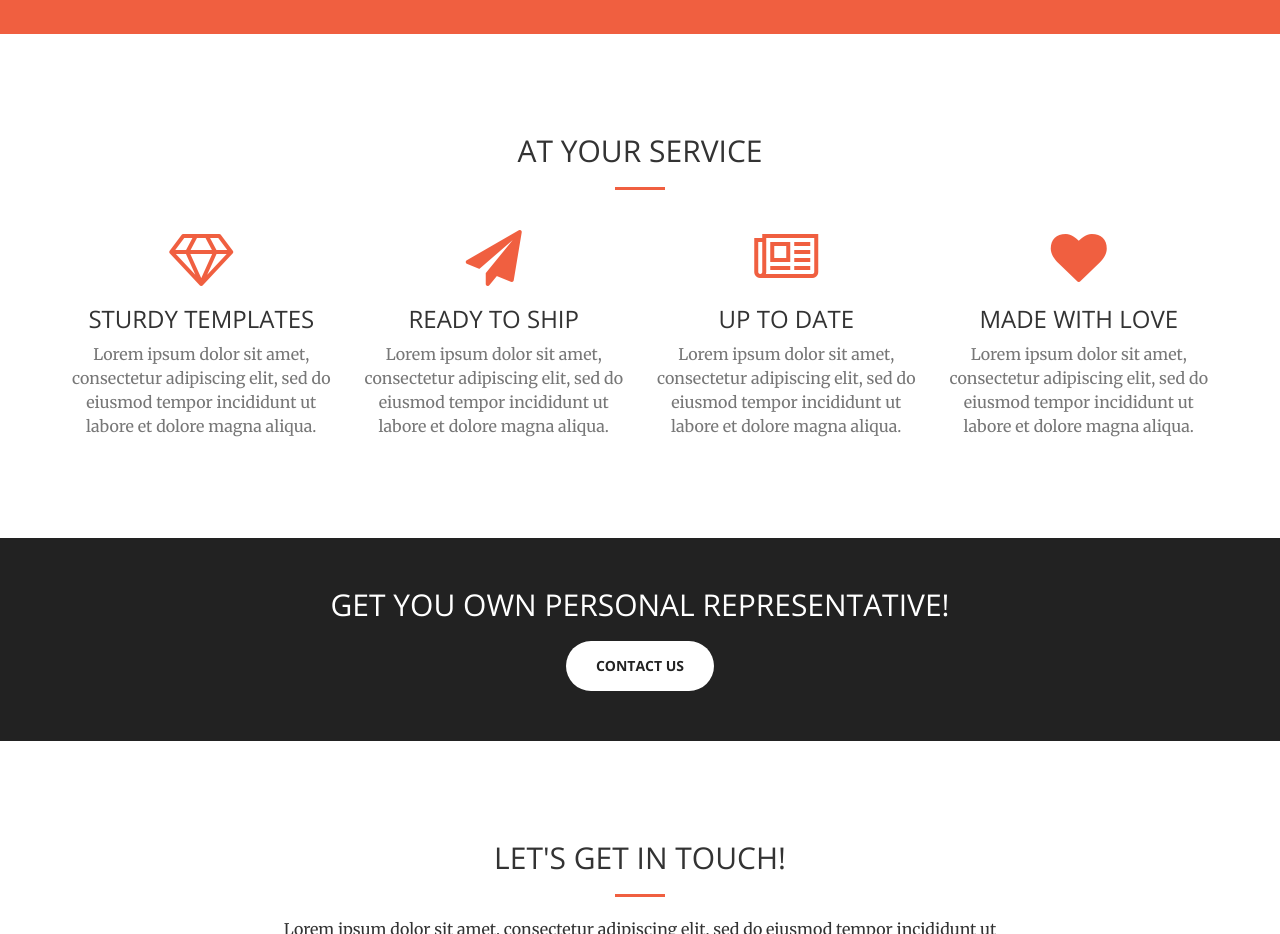
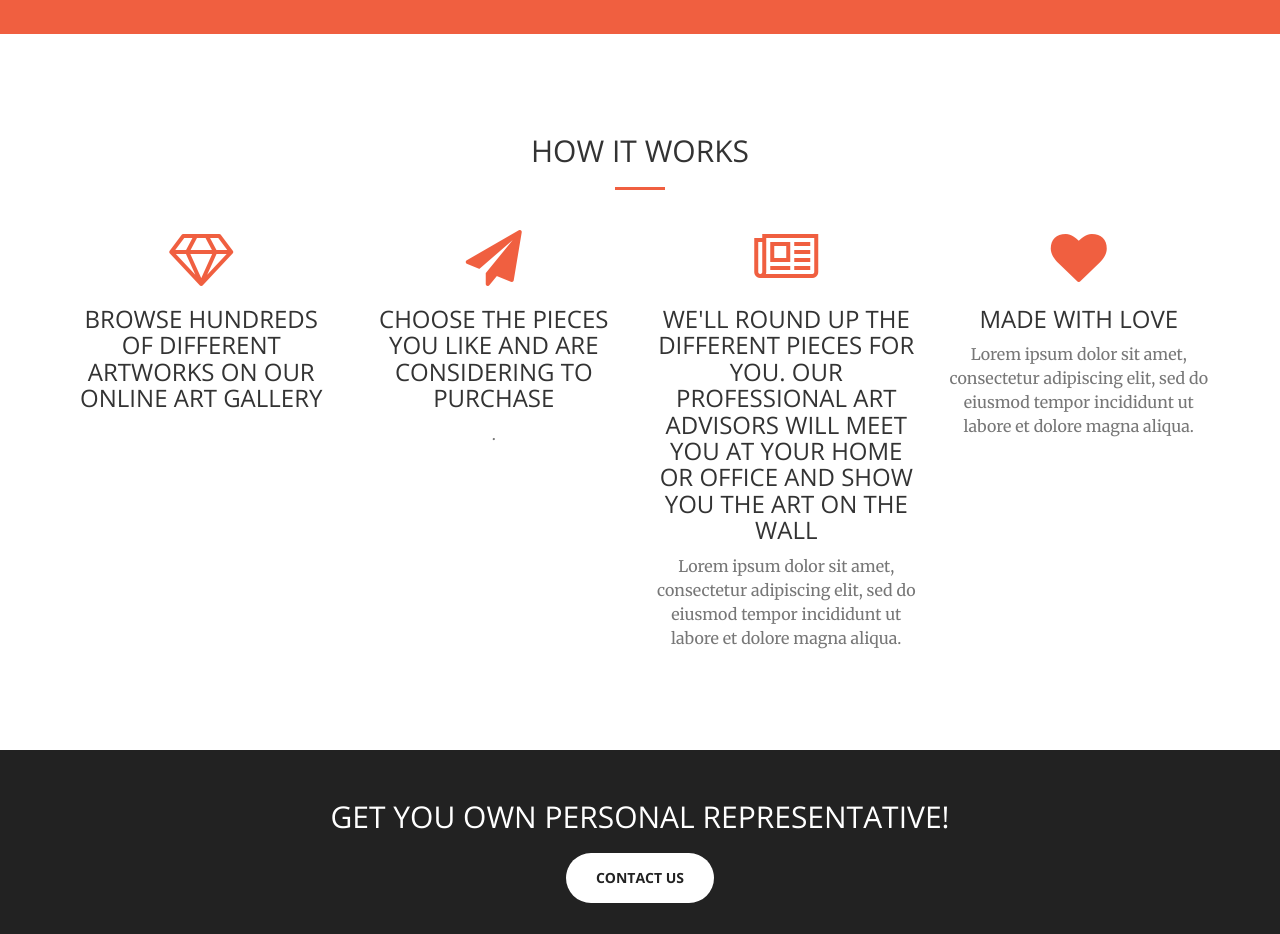
Before and after one commit to telavivart/website, a website: page index.html in a window 1280 px wide. Shown: the part 1160-2094 px from the top of the page. Drawn offline with nearby package versions, Linux system fonts and the light colour scheme; a script that the page names is missing.

Commit message:
Update home.view.html

```diff
--- a/views/home.view.html
+++ b/views/home.view.html
@@ -24,7 +24,7 @@
         <div class="container">
             <div class="row">
                 <div class="col-lg-12 text-center">
-                    <h2 class="section-heading">At Your Service</h2>
+                    <h2 class="section-heading">How it works</h2>
                     <hr class="primary">
                 </div>
             </div>
@@ -34,21 +34,21 @@
                 <div class="col-lg-3 col-md-6 text-center">
                     <div class="service-box">
                         <i class="fa fa-4x fa-diamond wow bounceIn text-primary"></i>
-                        <h3>Sturdy Templates</h3>
-                        <p class="text-muted">Lorem ipsum dolor sit amet, consectetur adipiscing elit, sed do eiusmod tempor incididunt ut labore et dolore magna aliqua.</p>
+                        <h3>Browse hundreds of different artworks on our online art gallery</h3>
+                        <p class="text-muted"></p>
                     </div>
                 </div>
                 <div class="col-lg-3 col-md-6 text-center">
                     <div class="service-box">
                         <i class="fa fa-4x fa-paper-plane wow bounceIn text-primary" data-wow-delay=".1s"></i>
-                        <h3>Ready to Ship</h3>
-                        <p class="text-muted">Lorem ipsum dolor sit amet, consectetur adipiscing elit, sed do eiusmod tempor incididunt ut labore et dolore magna aliqua.</p>
+                        <h3>Choose the pieces you like and are considering to purchase</h3>
+                        <p class="text-muted">.</p>
                     </div>
                 </div>
                 <div class="col-lg-3 col-md-6 text-center">
                     <div class="service-box">
                         <i class="fa fa-4x fa-newspaper-o wow bounceIn text-primary" data-wow-delay=".2s"></i>
-                        <h3>Up to Date</h3>
+                        <h3>We'll round up the different pieces for you. Our professional art advisors Will meet you at your home or office and show you the art on the wall</h3>
                         <p class="text-muted">Lorem ipsum dolor sit amet, consectetur adipiscing elit, sed do eiusmod tempor incididunt ut labore et dolore magna aliqua.</p>
                     </div>
                 </div>
```
